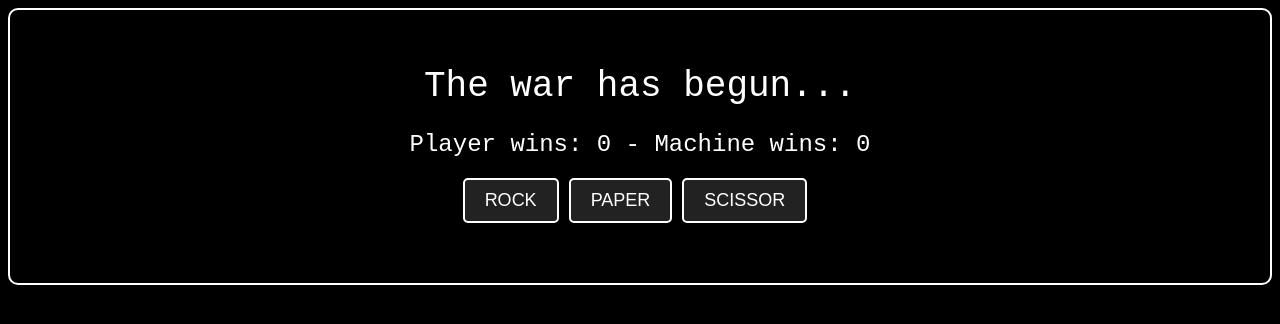
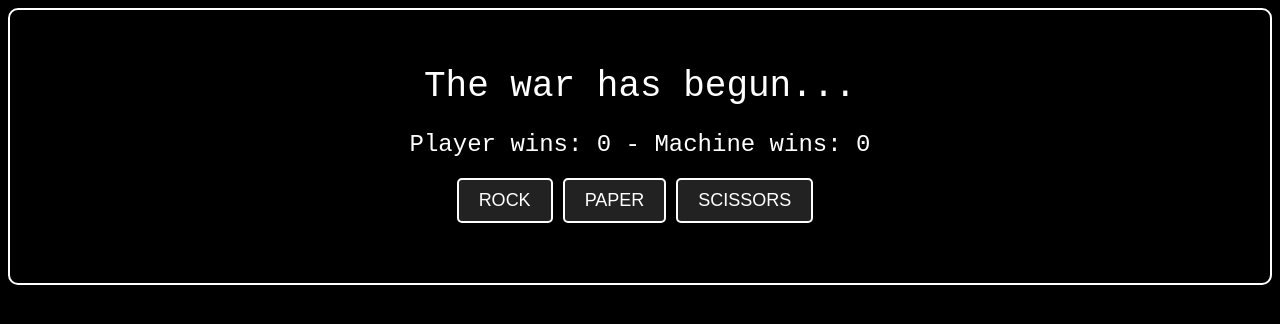
Before and after one commit to julianvd49/rock-paper-scissors, a plain HTML site: page index.html in a window 1280 px wide. Drawn offline with Linux system fonts and the light colour scheme.

Commit message:
Fix typo

```diff
--- a/index.html
+++ b/index.html
@@ -16,7 +16,7 @@
       <div class="choices-container">
         <button id="rock" class="choice">Rock</button>
         <button id="paper" class="choice">Paper</button>
-        <button id="scissors" class="choice">Scissor</button>
+        <button id="scissors" class="choice">Scissors</button>
       </div>
       <div class="result"></div>
       <button class="play-again">Play again?</button>
```
